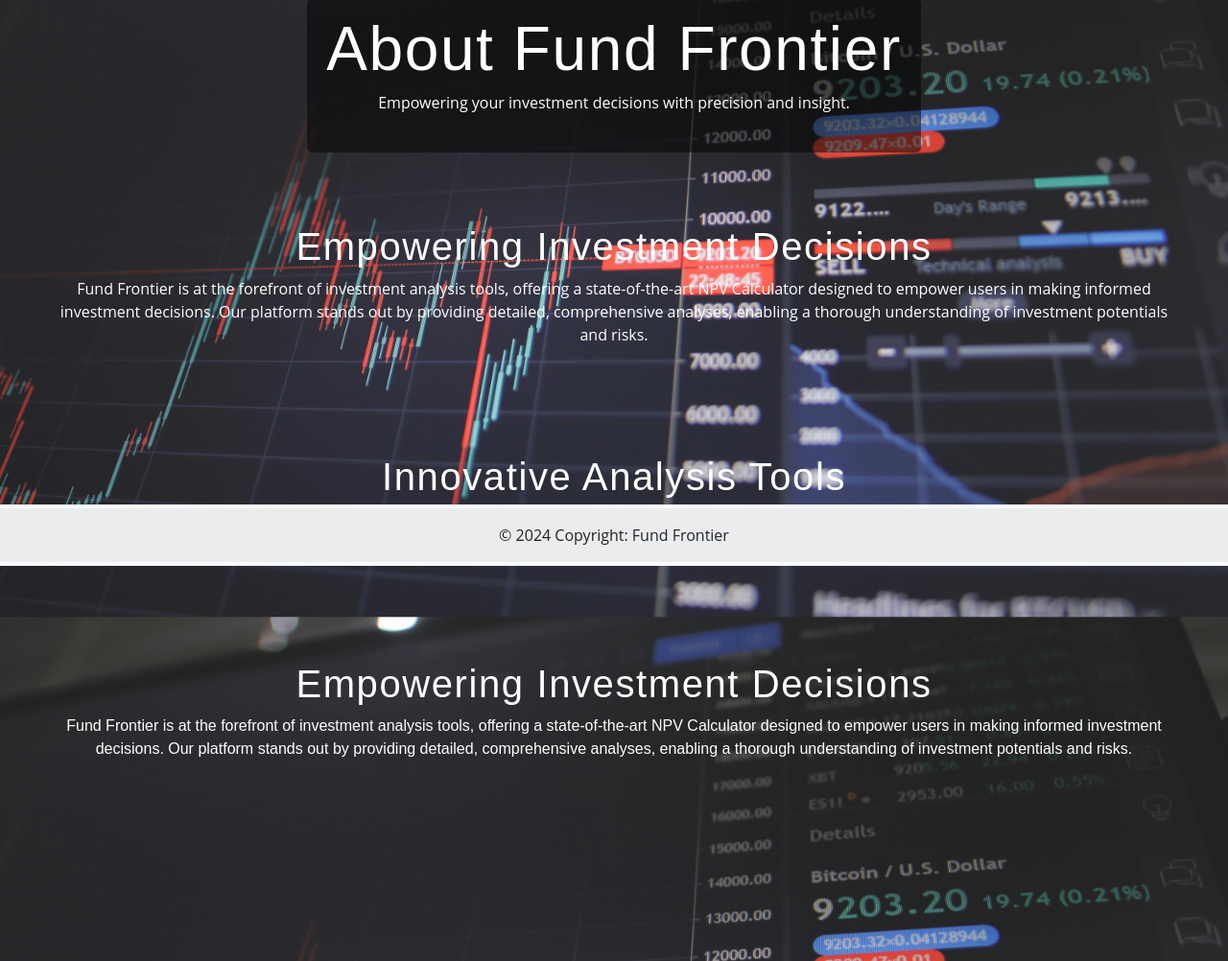
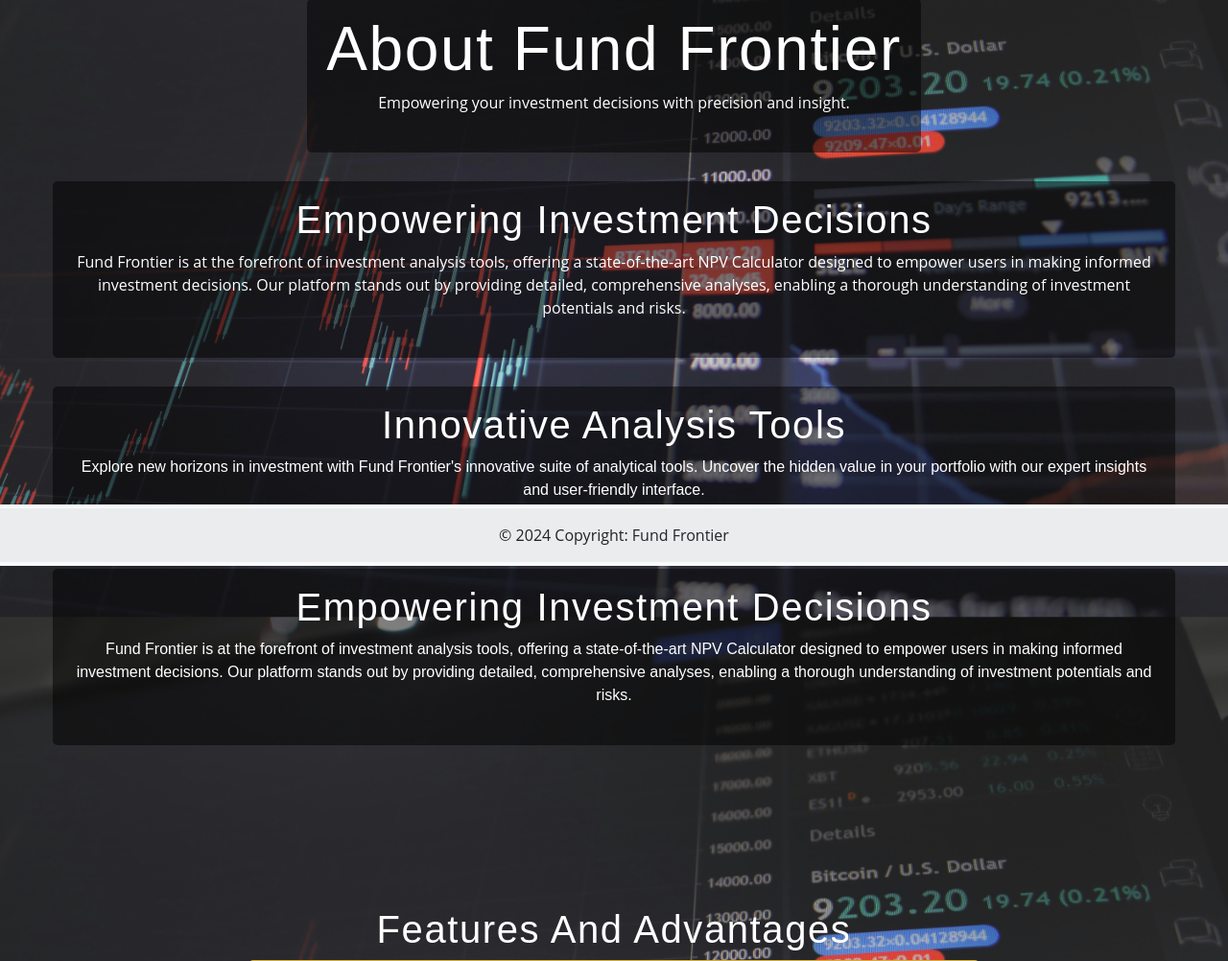
Before and after one commit to sean-meade/fund-frontier, a Django app: page / in a window 1280 px wide. Shown: the part 210-1212 px from the top of the page at 96% size. Run offline with Django 5.2, Linux system fonts and the light colour scheme.

Commit message:
Add intro container to all section

```diff
--- a/templates/npv/about.html
+++ b/templates/npv/about.html
@@ -80,14 +80,14 @@
         <p class="text-center text-white">Empowering your investment decisions with precision and insight.</p>
     </div>
     <!-- Introduction and Purpose -->
-    <section class="my-5 animated slideInFromLeft">
+    <section class="intro-container animated slideInFromLeft">
         <h2 class="text-white text-center">Empowering Investment Decisions</h2>
         <p class="text-center text-white">
             Fund Frontier is at the forefront of investment analysis tools, offering a state-of-the-art NPV Calculator designed to empower users in making informed investment decisions. Our platform stands out by providing detailed, comprehensive analyses, enabling a thorough understanding of investment potentials and risks.
         </p>
     </section>
     <!-- Additional Section -->
-    <section class="my-5 animated slideInFromRight">
+    <section class="intro-container animated slideInFromRight">
         <h2 class="text-primary text-center" id="innovate">Innovative Analysis Tools</h2>
         <p class="text-primary text-center" id="innovatee">
             Explore new horizons in investment with Fund Frontier's innovative suite of analytical tools. Uncover the hidden value in your portfolio with our expert insights and user-friendly interface.
@@ -95,7 +95,7 @@
     </section>
 
     <!-- Introduction and Purpose -->
-    <section class="my-5 animated slideInFromLeft">
+    <section class="intro-container animated slideInFromLeft">
         <h2 class="text-primary text-center" id="empower">Empowering Investment Decisions</h2>
         <p class="text-primary text-center"id="empowerr">
             Fund Frontier is at the forefront of investment analysis tools, offering a state-of-the-art NPV Calculator designed to empower users in making informed investment decisions. Our platform stands out by providing detailed, comprehensive analyses, enabling a thorough understanding of investment potentials and risks.
```
